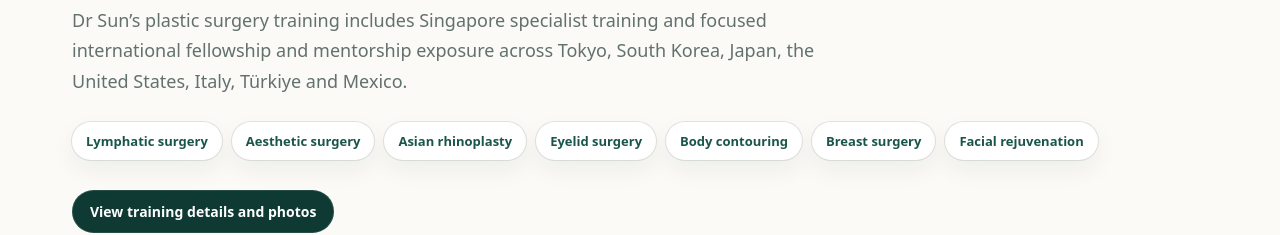
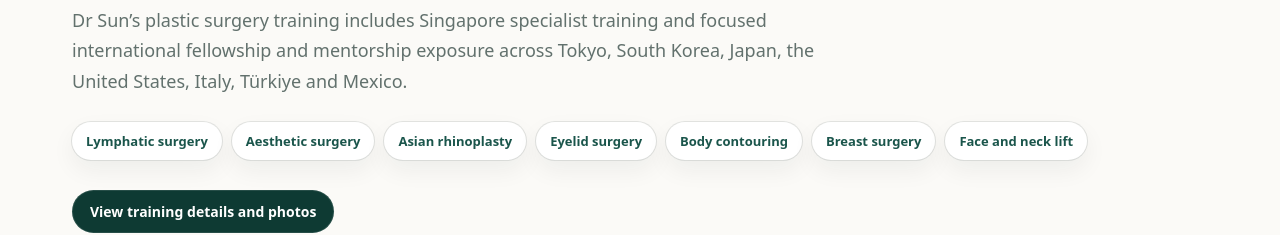
Before and after one commit to zatyrical/plasticwebsite, a Next.js app: page / in a window 1280 px wide. Shown: the part 2780-3015 px from the top of the page. Built offline with nearby package versions, Linux system fonts and the light colour scheme.

Commit message:
Replace remaining facial rejuvenation label

```diff
--- a/app/page.tsx
+++ b/app/page.tsx
@@ -144,7 +144,7 @@ export default function Home() {
             <span>Eyelid surgery</span>
             <span>Body contouring</span>
             <span>Breast surgery</span>
-            <span>Facial rejuvenation</span>
+            <span>Face and neck lift</span>
           </div>
           <div className="hero-actions">
             <a href="/training-and-fellowships" className="btn btn-primary">View training details and photos</a>
```
